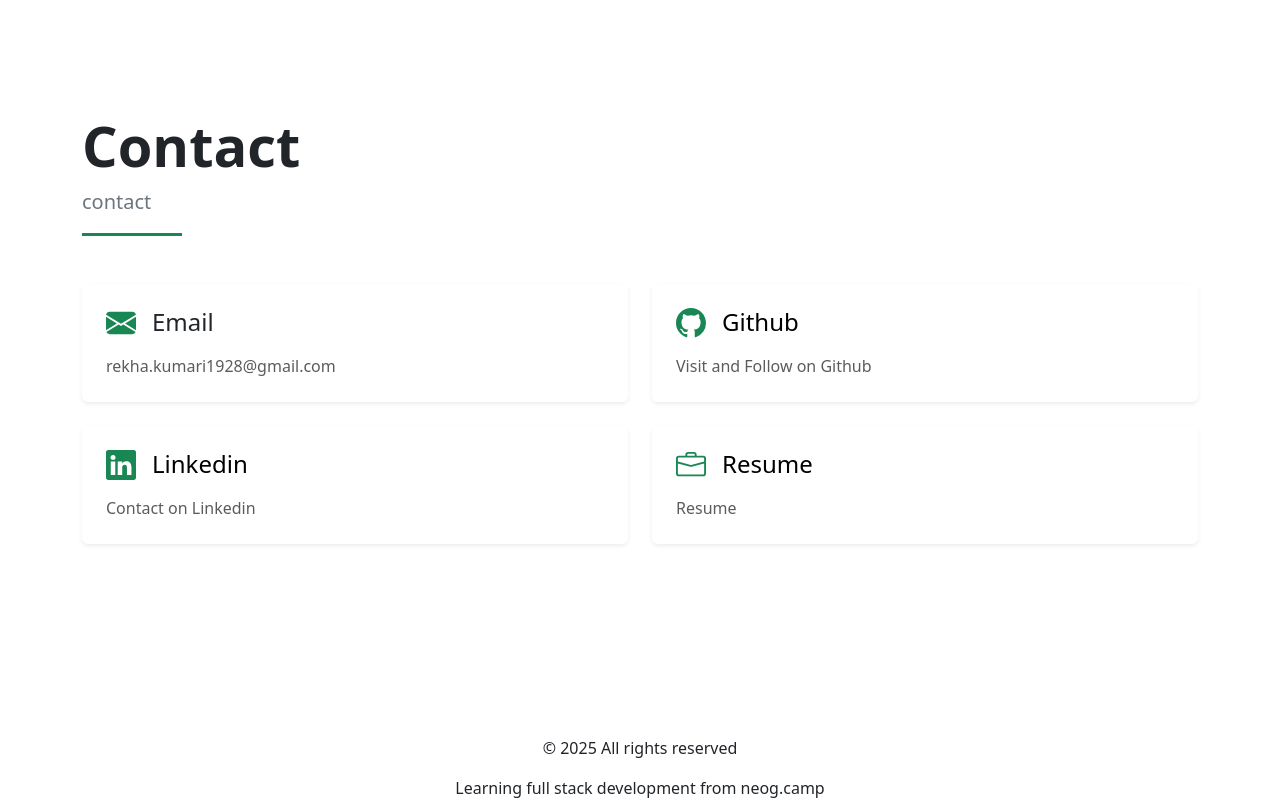
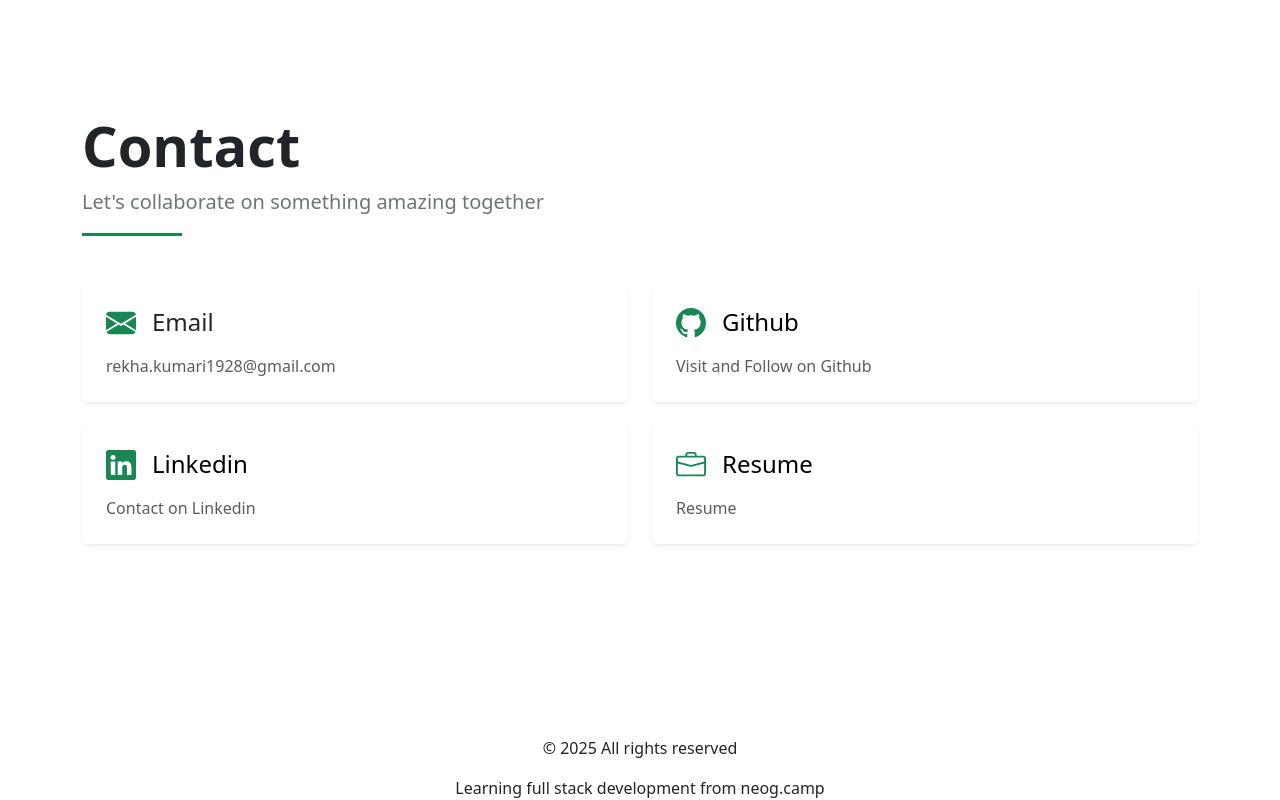
Before and after one commit to Rekhakumari28/rekha-portfolio, a React (Vite) app: page / in a window 1280 px wide. Shown: the part 2880-3680 px from the top of the page. Built offline with nearby package versions, Linux system fonts and the light colour scheme.

Commit message:
Update Contact.jsx

```diff
--- a/src/components/Contact.jsx
+++ b/src/components/Contact.jsx
@@ -7,7 +7,9 @@ function Contact() {
       <div className="container py-5">
         <div className="mb-5">
           <h2 className="display-4 fw-bold">Contact</h2>
-          <p className="fs-5 text-secondary">contact</p>
+          <p className="fs-5 text-secondary">Let's collaborate on something amazing together
+
+</p>
           <div
             className="bg-success mb-4"
             style={{ height: "3px", width: "100px" }}
```
